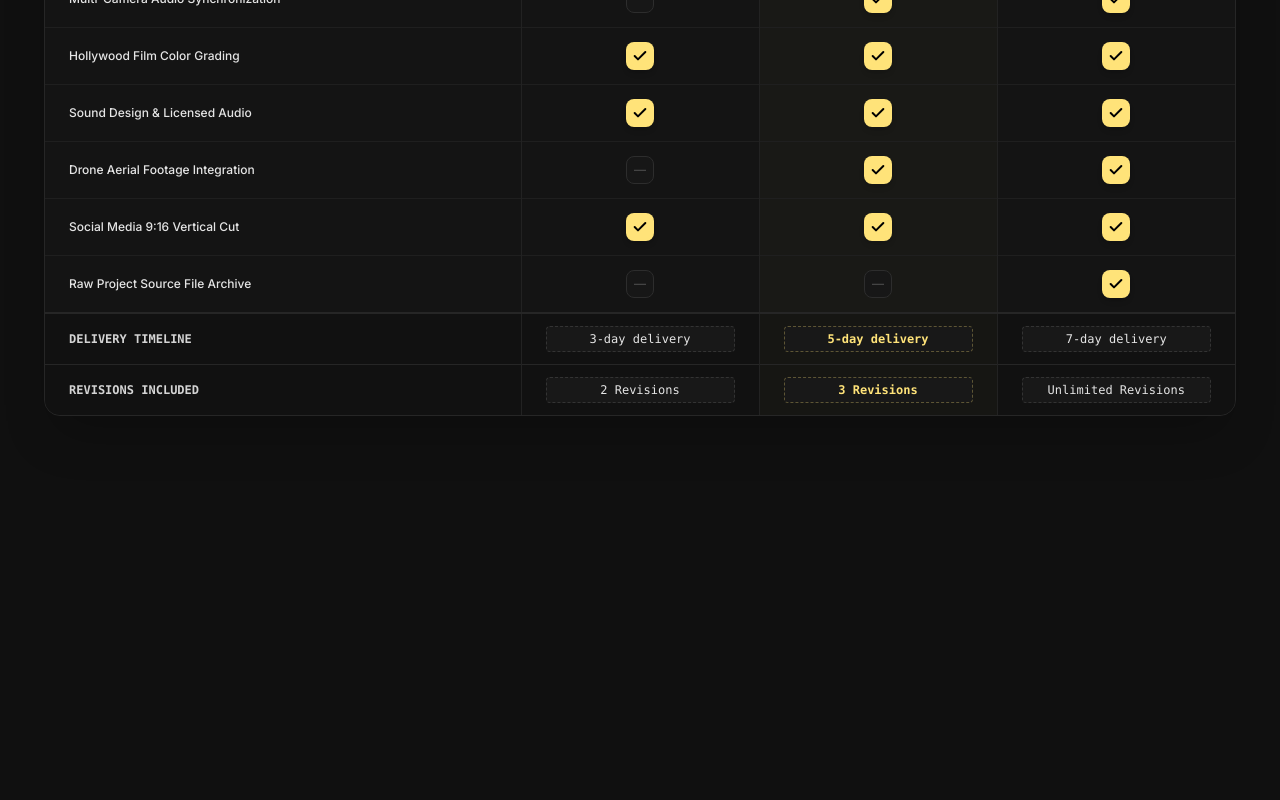
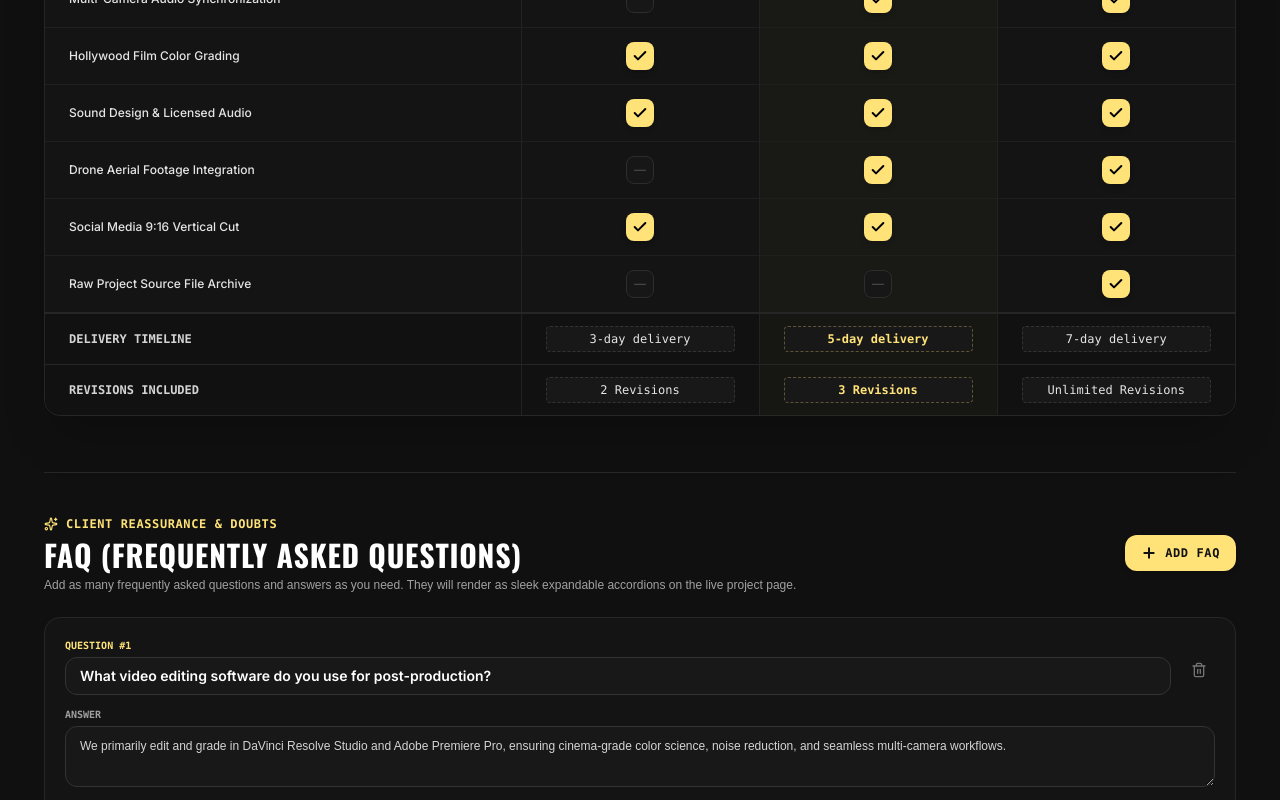
Before and after one commit to alramim07/flipthelense, a React (Vite) app in the folder client/: page /admin/portfolio/builder in a window 1280 px wide. Shown: the part 2000-2800 px from the top of the page. Before the commit the page ends 2512 px from the top, so only its background shows below. Built offline with nearby package versions, Linux system fonts and the light colour scheme; no server answers.

Commit message:
feat: add dynamic FAQ accordion section with unlimited FAQ builder in visual admin

```diff
--- a/client/src/pages/ProjectVisualBuilder.jsx
+++ b/client/src/pages/ProjectVisualBuilder.jsx
@@ -48,6 +48,29 @@ export default function ProjectVisualBuilder() {
     standardPrice: '',
     premiumPrice: '',
     mediaGallery: [], // Array of { type: 'image' | 'video', url: string, caption?: string }
+    // Project Specific FAQs (Admin can add as many as wanted)
+    faqs: [
+      {
+        id: 'faq_1',
+        question: 'What video editing software do you use for post-production?',
+        answer: 'We primarily edit and grade in DaVinci Resolve Studio and Adobe Premiere Pro, ensuring cinema-grade color science, noise reduction, and seamless multi-camera workflows.'
+      },
+      {
+        id: 'faq_2',
+        question: 'How do I send my raw video footage and audio files?',
+        answer: 'You can upload your files via Google Drive, Dropbox, WeTransfer, or Frame.io and paste the shareable link directly in the order notes or project briefing.'
+      },
+      {
+        id: 'faq_3',
+        question: 'Are sound effects and background music commercially licensed?',
+        answer: 'Yes! All music and foley sound effects used in our edits are 100% royalty-free and cleared for commercial monetization on YouTube, Instagram, TV, and web ads.'
+      },
+      {
+        id: 'faq_4',
+        question: 'What is your turnaround time if I request revisions?',
+        answer: 'Minor revisions like text, pacing adjustments, or music tweaks are usually completed within 24 to 48 hours.'
+      }
+    ],
     // Comparison Table Rows
     comparisonRows: [
       { id: 'cr_1', feature: '4K UHD Master File Export', basic: true, standard: true, premium: true },
@@ -150,6 +173,7 @@ export default function ProjectVisualBuilder() {
               thumbnailType: res.data.thumbnailType || (res.data.video && !res.data.img ? 'video' : 'image'),
               mediaGallery: res.data.mediaGallery || [],
               comparisonRows: res.data.comparisonRows || emptyProject.comparisonRows,
+              faqs: res.data.faqs || emptyProject.faqs,
               packages: {
                 ...emptyProject.packages,
                 ...(res.data.packages || {})
@@ -408,6 +432,34 @@ export default function ProjectVisualBuilder() {
         }
         return r;
       })
+    }));
+  };
+
+  // Add FAQ item
+  const handleAddFaq = () => {
+    const newId = 'faq_' + Date.now();
+    setProject((prev) => ({
+      ...prev,
+      faqs: [
+        ...(prev.faqs || []),
+        { id: newId, question: 'New Frequently Asked Question?', answer: 'Provide clear, reassuring information for your clients here.' }
+      ]
+    }));
+  };
+
+  // Update FAQ item
+  const handleUpdateFaq = (faqId, field, value) => {
+    setProject((prev) => ({
+      ...prev,
+      faqs: (prev.faqs || []).map((f) => f.id === faqId ? { ...f, [field]: value } : f)
+    }));
+  };
+
+  // Remove FAQ item
+  const handleRemoveFaq = (faqId) => {
+    setProject((prev) => ({
+      ...prev,
+      faqs: (prev.faqs || []).filter((f) => f.id !== faqId)
     }));
   };
 
@@ -1465,6 +1517,99 @@ export default function ProjectVisualBuilder() {
           </div>
         </div>
 
+        {/* ================= FREQUENTLY ASKED QUESTIONS (FAQ) BUILDER SECTION ================= */}
+        <div className="mt-14 pt-10 border-t border-[#262626] space-y-6">
+          <div className="flex flex-col sm:flex-row sm:items-center sm:justify-between gap-4">
+            <div>
+              <div className="inline-flex items-center space-x-2 text-xs font-mono text-[#FFE379] uppercase font-bold tracking-wider mb-1">
+                <Sparkles className="w-3.5 h-3.5" />
+                <span>Client Reassurance & Doubts</span>
+              </div>
+              <h2
+                className="text-2xl sm:text-3xl font-black text-white tracking-wide uppercase"
+                style={{ fontFamily: "'Oswald', sans-serif" }}
+              >
+                FAQ (Frequently Asked Questions)
+              </h2>
+              <p
+                className="text-xs text-neutral-400 mt-1"
+                style={{ fontFamily: "'Raleway', sans-serif" }}
+              >
+                Add as many frequently asked questions and answers as you need. They will render as sleek expandable accordions on the live project page.
+              </p>
+            </div>
+
+            <button
+              type="button"
+              onClick={handleAddFaq}
+              className="px-4 py-2.5 rounded-xl bg-[#FFE379] hover:bg-[#F2D76B] text-[#101010] font-black uppercase text-xs tracking-wider font-mono flex items-center space-x-2 transition-all shadow-md shrink-0 hover:scale-[1.02]"
+            >
+              <Plus className="w-4 h-4 stroke-[3]" />
+              <span>Add FAQ</span>
+            </button>
+          </div>
+
+          {/* List of FAQ Cards */}
+          <div className="space-y-4">
+            {(!project.faqs || project.faqs.length === 0) ? (
+              <div className="p-8 rounded-2xl bg-[#141414] border border-[#262626] text-center space-y-3">
+                <p className="text-xs font-mono text-neutral-400">No FAQ items yet for this project.</p>
+                <button
+                  type="button"
+                  onClick={handleAddFaq}
+                  className="px-4 py-2 rounded-xl bg-[#222] hover:bg-[#FFE379] hover:text-black text-white text-xs font-bold uppercase transition-colors"
+                >
+                  + Add First FAQ
+                </button>
+              </div>
+            ) : (
+              project.faqs.map((faq, index) => (
+                <div
+                  key={faq.id || index}
+                  className="bg-[#141414] rounded-2xl border border-[#262626] p-5 space-y-3 hover:border-[#FFE379]/40 transition-colors group"
+                >
+                  <div className="flex items-start justify-between gap-3">
+                    <div className="flex-1 space-y-1">
+                      <label className="text-[10px] font-mono uppercase text-[#FFE379] font-bold block">
+                        Question #{index + 1}
+                      </label>
+                      <input
+                        type="text"
+                        value={faq.question}
+                        onChange={(e) => handleUpdateFaq(faq.id, 'question', e.target.value)}
+                        placeholder="e.g. Can you redesign my existing footage?"
+                        className="w-full bg-[#181818] border border-[#333] hover:border-[#555] focus:border-[#FFE379] outline-none text-sm font-semibold text-white px-3.5 py-2 rounded-xl transition-colors"
+                      />
+                    </div>
+                    <button
+                      type="button"
+                      onClick={() => handleRemoveFaq(faq.id)}
+                      className="text-neutral-500 hover:text-red-400 p-2 rounded-lg hover:bg-red-500/10 transition-colors mt-4"
+                      title="Delete FAQ"
+                    >
+                      <Trash2 className="w-4 h-4" />
+                    </button>
+                  </div>
+
+                  <div className="space-y-1">
+                    <label className="text-[10px] font-mono uppercase text-neutral-400 font-semibold block">
+                      Answer
+                    </label>
+                    <textarea
+                      rows="2"
+                      value={faq.answer}
+                      onChange={(e) => handleUpdateFaq(faq.id, 'answer', e.target.value)}
+                      placeholder="Type the detailed answer here..."
+                      className="w-full bg-[#181818] border border-[#333] hover:border-[#555] focus:border-[#FFE379] outline-none text-xs text-neutral-300 px-3.5 py-2.5 rounded-xl leading-relaxed resize-y transition-colors"
+                      style={{ fontFamily: "'Raleway', sans-serif" }}
+                    />
+                  </div>
+                </div>
+              ))
+            )}
+          </div>
+        </div>
+
       </div>
 
       {/* Video Modal Preview */}
--- a/client/src/pages/ServiceDetail.jsx
+++ b/client/src/pages/ServiceDetail.jsx
@@ -11,7 +11,8 @@ import {
   Film,
   Sparkles,
   ChevronRight,
-  ChevronLeft
+  ChevronLeft,
+  ChevronDown
 } from 'lucide-react';
 import axios from 'axios';
 
@@ -34,6 +35,7 @@ export default function ServiceDetail() {
   const [activeTab, setActiveTab] = useState('standard');
   const [isVideoModalOpen, setIsVideoModalOpen] = useState(false);
   const [isOrderModalOpen, setIsOrderModalOpen] = useState(false);
+  const [openFaqId, setOpenFaqId] = useState(null);
 
   // Active review slide index for the 5 demo reviews carousel
   const [reviewIndex, setReviewIndex] = useState(0);
@@ -821,6 +823,64 @@ export default function ServiceDetail() {
               </div>
             )}
 
+            {/* ================= FAQ (FREQUENTLY ASKED QUESTIONS) ACCORDION SECTION ================= */}
+            {project?.faqs && project.faqs.length > 0 && (
+              <div className="mt-14 pt-10 border-t border-[#262626] space-y-6">
+                <div>
+                  <div className="inline-flex items-center space-x-2 text-xs font-mono text-[#FFE379] uppercase font-bold tracking-wider mb-1">
+                    <Sparkles className="w-3.5 h-3.5" />
+                    <span>Got Questions?</span>
+                  </div>
+                  <h2
+                    className="text-2xl sm:text-3xl font-black text-white tracking-wide uppercase"
+                    style={{ fontFamily: "'Oswald', sans-serif" }}
+                  >
+                    FAQ
+                  </h2>
+                </div>
+
+                {/* Minimalist Fiverr-Style Accordion List */}
+                <div className="divide-y divide-[#222] border-y border-[#222]">
+                  {project.faqs.map((faq, index) => {
+                    const isOpen = openFaqId === (faq.id || index);
+                    return (
+                      <div key={faq.id || index} className="py-4">
+                        <button
+                          type="button"
+                          onClick={() => setOpenFaqId(isOpen ? null : (faq.id || index))}
+                          className="w-full flex items-center justify-between text-left group cursor-pointer focus:outline-none"
+                        >
+                          <span
+                            className={`text-sm sm:text-base font-medium transition-colors ${
+                              isOpen ? 'text-[#FFE379]' : 'text-neutral-200 group-hover:text-white'
+                            }`}
+                            style={{ fontFamily: "'Raleway', sans-serif" }}
+                          >
+                            {faq.question}
+                          </span>
+                          <ChevronDown
+                            className={`w-5 h-5 text-neutral-400 group-hover:text-white transition-transform duration-300 shrink-0 ml-4 ${
+                              isOpen ? 'rotate-180 text-[#FFE379]' : ''
+                            }`}
+                          />
+                        </button>
+
+                        {/* Collapsible Answer */}
+                        {isOpen && (
+                          <div
+                            className="mt-3 text-xs sm:text-sm text-neutral-400 leading-relaxed pr-8 animate-fadeIn"
+                            style={{ fontFamily: "'Raleway', sans-serif" }}
+                          >
+                            {faq.answer}
+                          </div>
+                        )}
+                      </div>
+                    );
+                  })}
+                </div>
+              </div>
+            )}
+
           </div>
 
           {/* RIGHT COLUMN: Interactive Tiered Pricing & Booking Panel (4 Cols) */}
```
Also changed, not shown: 1 other file (tests, documents, lock files or other folders).
